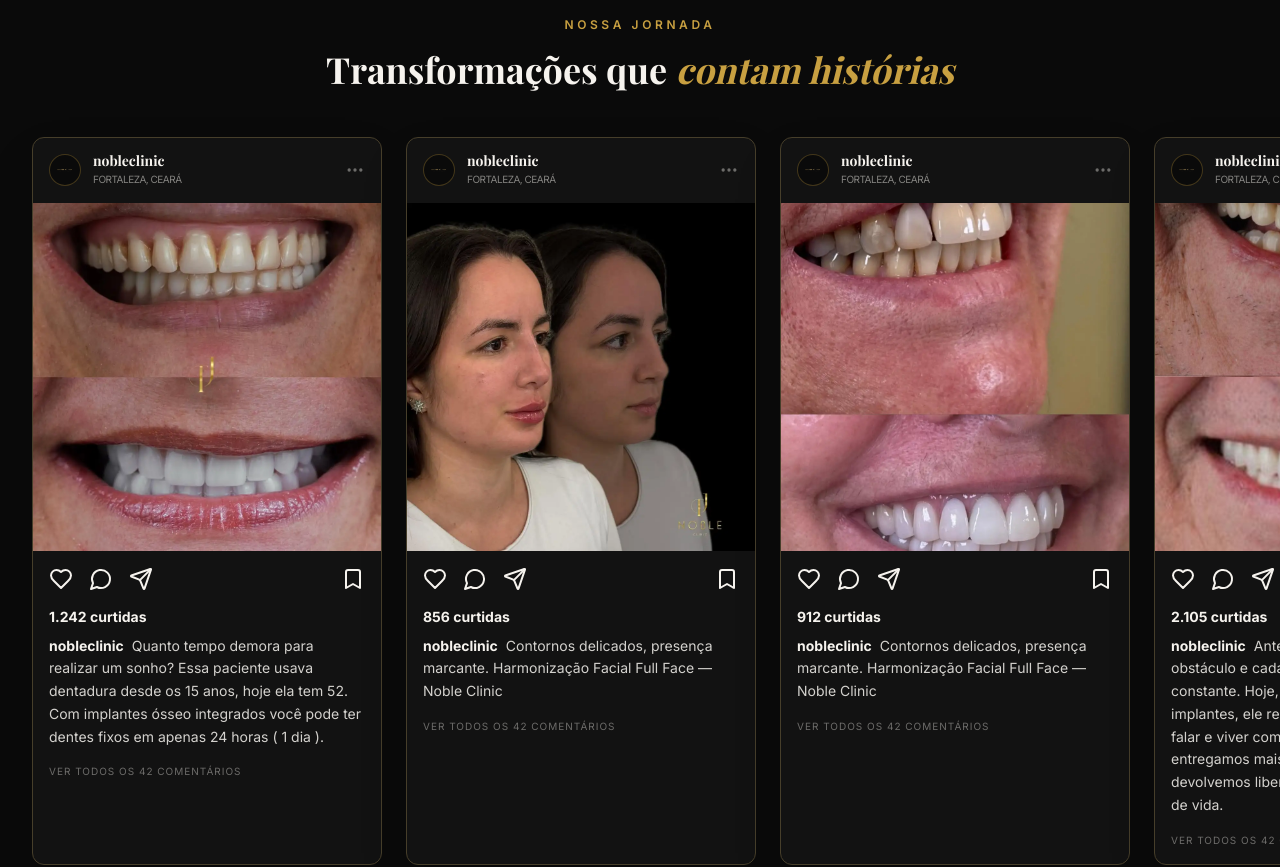
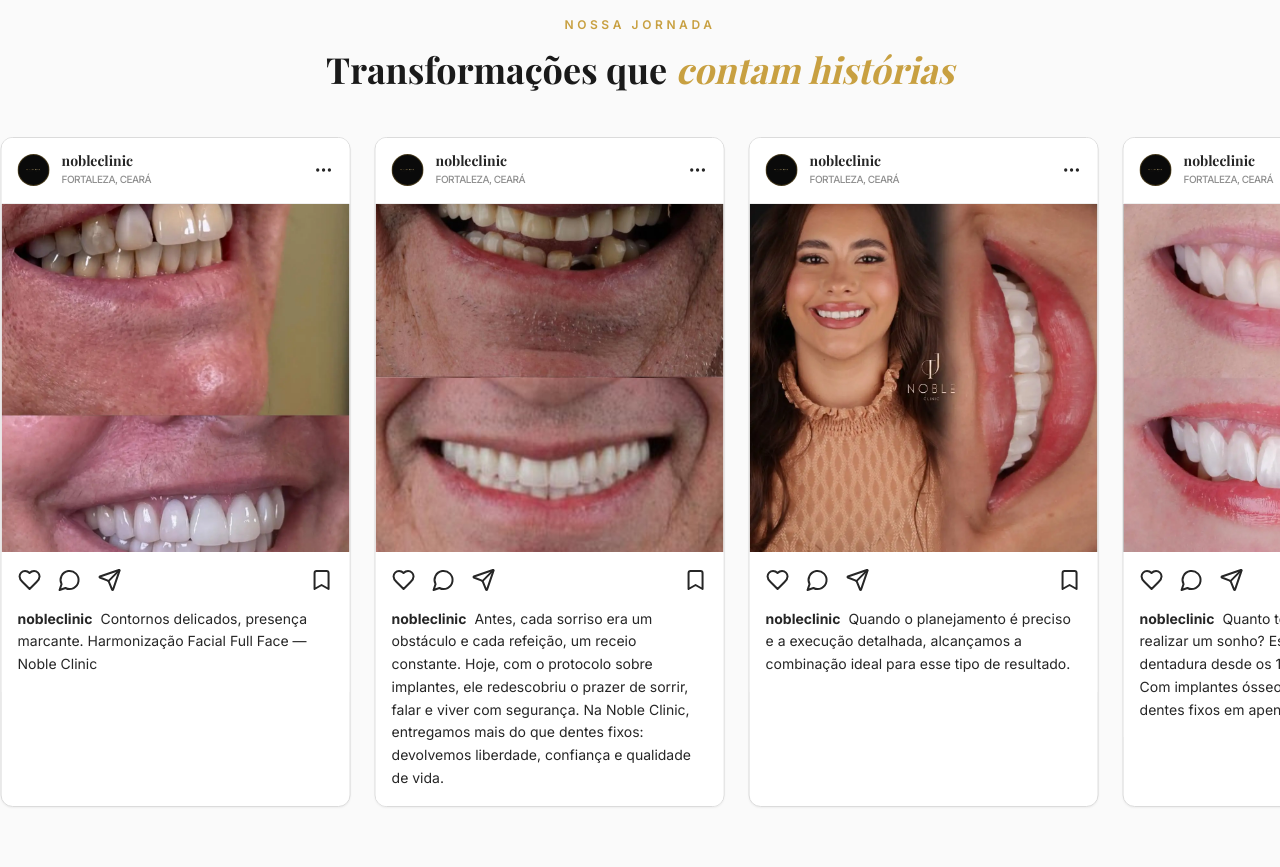
Before and after one commit to rodrigocr0/nobleclinic, a React (Vite) app: page / in a window 1280 px wide. Shown: the part 980-1847 px from the top of the page. Built offline with nearby package versions, Linux system fonts and the light colour scheme; the HTML template or start-up script is replaced by a standard one.

Commit message:
style: refined Instagram carousel with looping, white theme and removed likes/comments

```diff
--- a/package.json
+++ b/package.json
@@ -41,6 +41,7 @@
     "class-variance-authority": "^0.7.1",
     "clsx": "^2.1.1",
     "cmdk": "^1.1.1",
+    "embla-carousel-autoplay": "^8.6.0",
     "embla-carousel-react": "^8.6.0",
     "framer-motion": "^12.23.19",
     "input-otp": "^1.4.2",
--- a/src/components/natalia/InstagramCarousel.tsx
+++ b/src/components/natalia/InstagramCarousel.tsx
@@ -1,5 +1,6 @@
 import { motion } from 'framer-motion'
 import useEmblaCarousel from 'embla-carousel-react'
+import Autoplay from 'embla-carousel-autoplay'
 import { Heart, MessageCircle, Send, Bookmark, MoreHorizontal } from 'lucide-react'
 import logoImg from '../../assets/noble-logo.png'
 
@@ -16,49 +17,53 @@ const posts = [
     id: 1,
     image: img1,
     caption: 'Quanto tempo demora para realizar um sonho? Essa paciente usava dentadura desde os 15 anos, hoje ela tem 52. Com implantes ósseo integrados você pode ter dentes fixos em apenas 24 horas ( 1 dia ).',
-    likes: '1.242',
   },
   {
     id: 2,
     image: img2,
     caption: 'Contornos delicados, presença marcante. Harmonização Facial Full Face — Noble Clinic',
-    likes: '856',
   },
   {
     id: 3,
     image: img3,
     caption: 'Contornos delicados, presença marcante. Harmonização Facial Full Face — Noble Clinic',
-    likes: '912',
   },
   {
     id: 4,
     image: img4,
     caption: 'Antes, cada sorriso era um obstáculo e cada refeição, um receio constante. Hoje, com o protocolo sobre implantes, ele redescobriu o prazer de sorrir, falar e viver com segurança. Na Noble Clinic, entregamos mais do que dentes fixos: devolvemos liberdade, confiança e qualidade de vida.',
-    likes: '2.105',
   },
   {
     id: 5,
     image: img5,
     caption: 'Quando o planejamento é preciso e a execução detalhada, alcançamos a combinação ideal para esse tipo de resultado.',
-    likes: '1.530',
   },
   {
     id: 6,
     image: img6,
     caption: 'Quanto tempo demora para realizar um sonho? Essa paciente usava dentadura desde os 15 anos, hoje ela tem 52. Com implantes ósseo integrados você pode ter dentes fixos em apenas 24 horas ( 1 dia ).',
-    likes: '1.874',
   },
 ]
 
 export function InstagramCarousel() {
-  const [emblaRef] = useEmblaCarousel({
-    align: 'start',
-    containScroll: 'trimSnaps',
-    dragFree: true,
-  })
+  const [emblaRef] = useEmblaCarousel(
+    {
+      loop: true,
+      align: 'start',
+      containScroll: 'trimSnaps',
+      dragFree: true,
+    },
+    [
+      Autoplay({
+        delay: 3000,
+        stopOnInteraction: false,
+        stopOnMouseEnter: true,
+      }),
+    ]
+  )
 
   return (
-    <section className="py-20 bg-background overflow-hidden border-b border-gold/10">
+    <section className="py-20 bg-[#fafafa] overflow-hidden border-b border-gold/10">
       <div className="container mx-auto px-4 mb-12">
         <motion.div
           initial={{ opacity: 0, y: 20 }}
@@ -69,7 +74,7 @@ export function InstagramCarousel() {
           <span className="text-gold font-body font-semibold tracking-[0.3em] uppercase text-xs mb-4 block">
             Nossa Jornada
           </span>
-          <h2 className="font-display text-3xl sm:text-4xl font-bold text-foreground mb-4">
+          <h2 className="font-display text-3xl sm:text-4xl font-bold text-[#1a1a1a] mb-4">
             Transformações que <span className="text-gold italic">contam histórias</span>
           </h2>
         </motion.div>
@@ -80,20 +85,20 @@ export function InstagramCarousel() {
           {posts.map((post) => (
             <div
               key={post.id}
-              className="flex-[0_0_300px] sm:flex-[0_0_350px] bg-card rounded-xl overflow-hidden border border-border shadow-2xl mb-10"
+              className="flex-[0_0_300px] sm:flex-[0_0_350px] bg-white rounded-xl overflow-hidden border border-[#dbdbdb] shadow-sm mb-10"
             >
               {/* Header */}
-              <div className="p-4 flex items-center justify-between">
+              <div className="p-4 flex items-center justify-between bg-white border-b border-[#efefef]">
                 <div className="flex items-center gap-3">
                   <div className="w-8 h-8 rounded-full bg-noir p-1 border border-gold/30">
                     <img src={logoImg} alt="Noble Clinic" className="w-full h-full object-contain" />
                   </div>
                   <div>
-                    <h4 className="text-sm font-bold text-foreground leading-none">nobleclinic</h4>
-                    <p className="text-[10px] text-foreground/50 mt-1 uppercase tracking-tighter">Fortaleza, Ceará</p>
+                    <h4 className="text-sm font-bold text-[#262626] leading-none">nobleclinic</h4>
+                    <p className="text-[10px] text-[#8e8e8e] mt-1 uppercase tracking-tighter font-medium">Fortaleza, Ceará</p>
                   </div>
                 </div>
-                <MoreHorizontal className="w-5 h-5 text-foreground/40" />
+                <MoreHorizontal className="w-5 h-5 text-[#262626]" />
               </div>
 
               {/* Image */}
@@ -107,30 +112,21 @@ export function InstagramCarousel() {
               </div>
 
               {/* Actions */}
-              <div className="p-4">
+              <div className="p-4 bg-white">
                 <div className="flex items-center justify-between mb-4">
                   <div className="flex items-center gap-4">
-                    <Heart className="w-6 h-6 text-foreground hover:text-red-500 transition-colors cursor-pointer" />
-                    <MessageCircle className="w-6 h-6 text-foreground hover:text-gold transition-colors cursor-pointer" />
-                    <Send className="w-6 h-6 text-foreground hover:text-gold transition-colors cursor-pointer" />
+                    <Heart className="w-6 h-6 text-[#262626] hover:text-red-500 transition-colors cursor-pointer" />
+                    <MessageCircle className="w-6 h-6 text-[#262626] hover:text-gold transition-colors cursor-pointer" />
+                    <Send className="w-6 h-6 text-[#262626] hover:text-gold transition-colors cursor-pointer" />
                   </div>
-                  <Bookmark className="w-6 h-6 text-foreground hover:text-gold transition-colors cursor-pointer" />
+                  <Bookmark className="w-6 h-6 text-[#262626] hover:text-gold transition-colors cursor-pointer" />
                 </div>
 
-                {/* Likes */}
-                <p className="text-sm font-bold text-foreground mb-2">
-                  {post.likes} curtidas
-                </p>
-
                 {/* Caption */}
-                <div className="text-sm leading-relaxed text-foreground/85">
-                  <span className="font-bold mr-2 text-foreground">nobleclinic</span>
+                <div className="text-sm leading-relaxed text-[#262626]">
+                  <span className="font-bold mr-2 text-[#262626]">nobleclinic</span>
                   {post.caption}
                 </div>
-
-                <p className="text-[10px] text-foreground/40 uppercase tracking-widest mt-4">
-                  Ver todos os 42 comentários
-                </p>
               </div>
             </div>
           ))}
```
Also changed, not shown: 1 other file (tests, documents, lock files or other folders).
